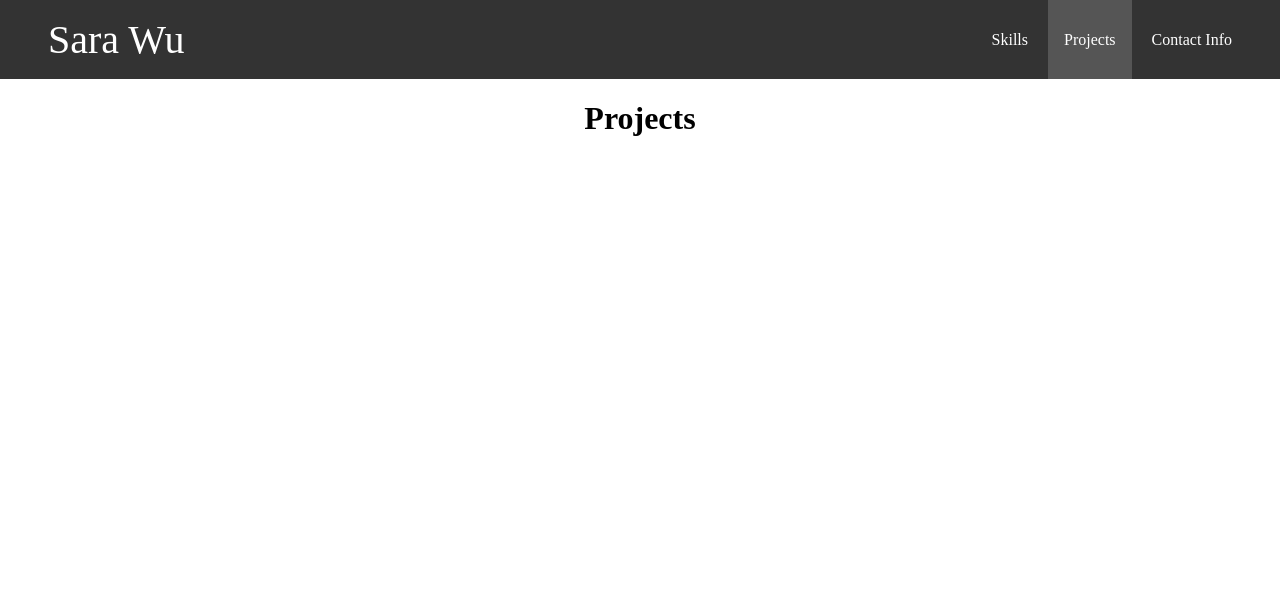
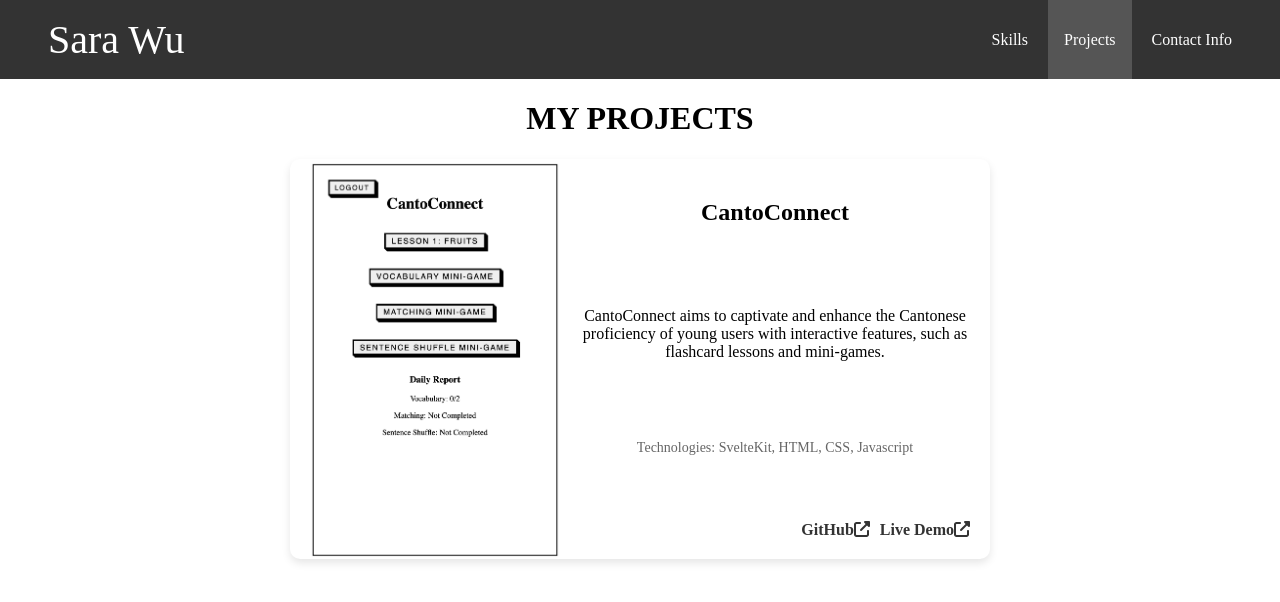
Before and after one commit to wusara87/portfolio, a React (Vite) app in the folder sara_portfolio/: page /projects in a window 1280 px wide. Shown: the top 602 px of the page. Built offline with nearby package versions, Linux system fonts and the light colour scheme.

Commit message:
added content

```diff
--- a/sara_portfolio/package.json
+++ b/sara_portfolio/package.json
@@ -12,6 +12,10 @@
   "dependencies": {
     "@emotion/react": "^11.11.4",
     "@emotion/styled": "^11.11.5",
+    "@fortawesome/fontawesome-svg-core": "^6.5.2",
+    "@fortawesome/free-brands-svg-icons": "^6.5.2",
+    "@fortawesome/free-solid-svg-icons": "^6.5.2",
+    "@fortawesome/react-fontawesome": "^0.2.0",
     "@mui/icons-material": "^5.15.17",
     "@mui/material": "^5.15.17",
     "react": "^18.2.0",
--- a/sara_portfolio/src/pages/Contact.jsx
+++ b/sara_portfolio/src/pages/Contact.jsx
@@ -1,3 +1,13 @@
-export default function Contact() {
-    return <h1>Contact Me</h1>
+import React from 'react';
+import Style from './page.module.css';
+
+export default function ContactPage() {
+    return (
+        <div>
+            <h1>MY CONTACT INFO</h1>
+            <p>Email: wusara87@csu.fullerton.edu</p>
+            <p>Phone: +1 (951) 427-0568</p>
+            <a href="https://www.linkedin.com/in/sara-wu-784578294" target="_blank" rel="noopener noreferrer">LinkedIn</a>
+        </div>
+    );
 }
--- a/sara_portfolio/src/pages/Projects.jsx
+++ b/sara_portfolio/src/pages/Projects.jsx
@@ -1,3 +1,41 @@
+import Style from "./card.module.css";
+import canto from "/canto.png";
+import { FontAwesomeIcon } from '@fortawesome/react-fontawesome';
+import { faExternalLinkAlt } from '@fortawesome/free-solid-svg-icons';
+
+const projects = [
+    {
+        title: 'CantoConnect',
+        description: 'CantoConnect aims to captivate and enhance the Cantonese proficiency of young users with interactive features, such as flashcard lessons and mini-games.',
+        image: canto,
+        technologies: ['SvelteKit', 'HTML', 'CSS', 'Javascript'],
+        githubLink: 'https://github.com/wusara87/CantoConnect',
+        deployedLink: 'http://canto-connect.vercel.app/'
+    }
+]
+
 export default function Projects() {
-    return <h1>Projects</h1>
+    return (
+        <div className={Style.container}>
+            <h1>MY PROJECTS</h1>
+            <div className={Style.grid}>
+                {projects.map((project, index) => (
+                    <div key={index} className={Style.projectCard}>
+                        <img src={project.image} alt={project.title} className={Style.projectImage} />
+                        <div className={Style.projectInfo}>
+                            <h2 className={Style.projectTitle}>{project.title}</h2>
+                            <p className={Style.projectDescription}>{project.description}</p>
+                            <p className={Style.projectTechnologies}>
+                                Technologies: {project.technologies.join(', ')}
+                            </p>
+                            <div className={Style.projectLinks}>
+                                <a href={project.githubLink} className={Style.projectLink} target="_blank" rel="noopener noreferrer">GitHub<FontAwesomeIcon icon={faExternalLinkAlt} className={Style.externalLinkIcon}/></a>
+                                <a href={project.deployedLink} className={Style.projectLink} target="_blank" rel="noopener noreferrer">Live Demo<FontAwesomeIcon icon={faExternalLinkAlt} className={Style.externalLinkIcon}/></a>
+                            </div>
+                        </div>
+                    </div>
+                ))}
+            </div>
+        </div>
+    );
 }
--- a/sara_portfolio/src/pages/Skills.jsx
+++ b/sara_portfolio/src/pages/Skills.jsx
@@ -1,3 +1,55 @@
+import Style from "./grid.module.css";
+import { FontAwesomeIcon } from '@fortawesome/react-fontawesome';
+import { faCode, faGlobe, faBrain, faComments, faClock } from '@fortawesome/free-solid-svg-icons';
+
+const skills = [
+    {
+        name: 'HTML/CSS',
+        icon: faCode,
+        description: 'Proficient in creating and styling web pages using HTML and CSS to achieve responsive and visually appealing designs.'
+    },
+    {
+        name: 'JavaScript',
+        icon: faCode,
+        description: 'Skilled in programming interactive and dynamic features for websites using JavaScript, including DOM manipulation and event handling.'
+    },
+    {
+        name: 'SvelteKit',
+        icon: faGlobe,
+        description: 'Familiar with building web applications using the SvelteKit framework, which offers efficient and easy-to-use tools for front-end development.'
+    },
+    {
+        name: 'Problem-Solving',
+        icon: faBrain,
+        description: 'Strong problem-solving skills, capable of analyzing complex issues, identifying effective solutions, and implementing them efficiently.'
+    },
+    {
+        name: 'Communication',
+        icon: faComments,
+        description: 'Excellent communication skills, both verbal and written, with the ability to convey ideas clearly and collaborate effectively within teams.'
+    },
+    {
+        name: 'Time Management',
+        icon: faClock,
+        description: 'Effective time management abilities, capable of prioritizing tasks, meeting deadlines, and managing workloads efficiently.'
+    },
+];
+
 export default function Skills() {
-    return <h1>Skills</h1>
+    return (
+        <>
+            <div className={Style.container}>
+                <h1>MY SKILLS</h1>
+                <div className={Style.grid}>
+                    {skills.map((skill, index) => (
+                        <div key={index} className={Style.box}>
+                            <FontAwesomeIcon icon={skill.icon} className={Style.icon}/>
+                            <p className={Style.name}>{skill.name}</p>
+                            <p className={Style.description}>{skill.description}</p>
+                        </div>
+                    ))}
+                </div>
+            </div>
+        </>
+    );
 }
--- /dev/null
+++ b/sara_portfolio/src/pages/card.module.css
@@ -0,0 +1,74 @@
+.container {
+    text-align: center;
+}
+
+.grid {
+    display: grid;
+    grid-template-columns: repeat(auto-fit, minmax(300px, 1fr));
+    gap: 20px;
+    justify-content: center;
+    align-items: center;
+    margin-top: 20px;
+}
+
+.projectCard {
+    display: flex;
+    background-color: #fff;
+    border-radius: 10px;
+    box-shadow: 0 4px 8px rgba(0, 0, 0, 0.1);
+    overflow: hidden;
+    width: calc(100% - 40px); /* Adjust the width of the card */
+    max-width: 700px;
+    height: 400px;
+    margin: 0 auto;
+}
+
+.projectImage {
+    width: 250px;
+    height: 100%;
+    object-fit: cover;
+    margin-left: 20px;
+}
+
+.projectInfo {
+    flex: 1;
+    padding: 20px;
+    display: flex;
+    flex-direction: column;
+    justify-content: space-between;
+}
+
+.projectTitle {
+    font-size: 24px;
+    margin-bottom: 10px;
+}
+
+.projectDescription {
+    font-size: 16px;
+    margin-bottom: 10px;
+}
+
+.projectTechnologies {
+    font-size: 14px;
+    color: #666;
+    margin-bottom: 10px;
+}
+
+.projectLinks {
+    display: flex;
+    justify-content: flex-end;
+}
+
+
+.projectLink {
+    margin-left: 10px;
+    align-items: center;
+    text-decoration: none;
+    color: #333;
+    font-weight: bold;
+}
+
+
+.projectLink:hover {
+    color: #007bff;
+}
--- /dev/null
+++ b/sara_portfolio/src/pages/grid.module.css
@@ -0,0 +1,38 @@
+.container {
+    max-width: 800px;
+    margin: 0 auto;
+    padding: 20px;
+}
+
+.grid {
+    display: grid;
+    grid-template-columns: repeat(auto-fit, minmax(200px, 1fr));
+    gap: 20px;
+    justify-content: center;
+    margin-top: 20px;
+}
+
+.box {
+    padding: 20px;
+    border: 1px solid #ccc;
+    border-radius: 10px;
+    background-color: #f9f9f9;
+    text-align: center;
+}
+.icon {
+    font-size: 36px;
+}
+.name {
+    font-size: 24px;
+    margin-top: 10px;
+}
+.description {
+    font-size: 14px; /* Adjust description size */
+    margin-top: 10px;
+    color: #666;
+    text-align: left; /* Align descriptions to the left */
+    display: block; /* Display descriptions as blocks */
+    padding-left: 10px; /* Add left padding for better readability */
+    width: 200px; /* Set a fixed width for the description paragraphs */
+    word-wrap: break-word; /* Ensure long words wrap within the width */
+}
```
Also changed, not shown: sara_portfolio/public/canto.png (added), 1 other file (tests, documents, lock files or other folders).
